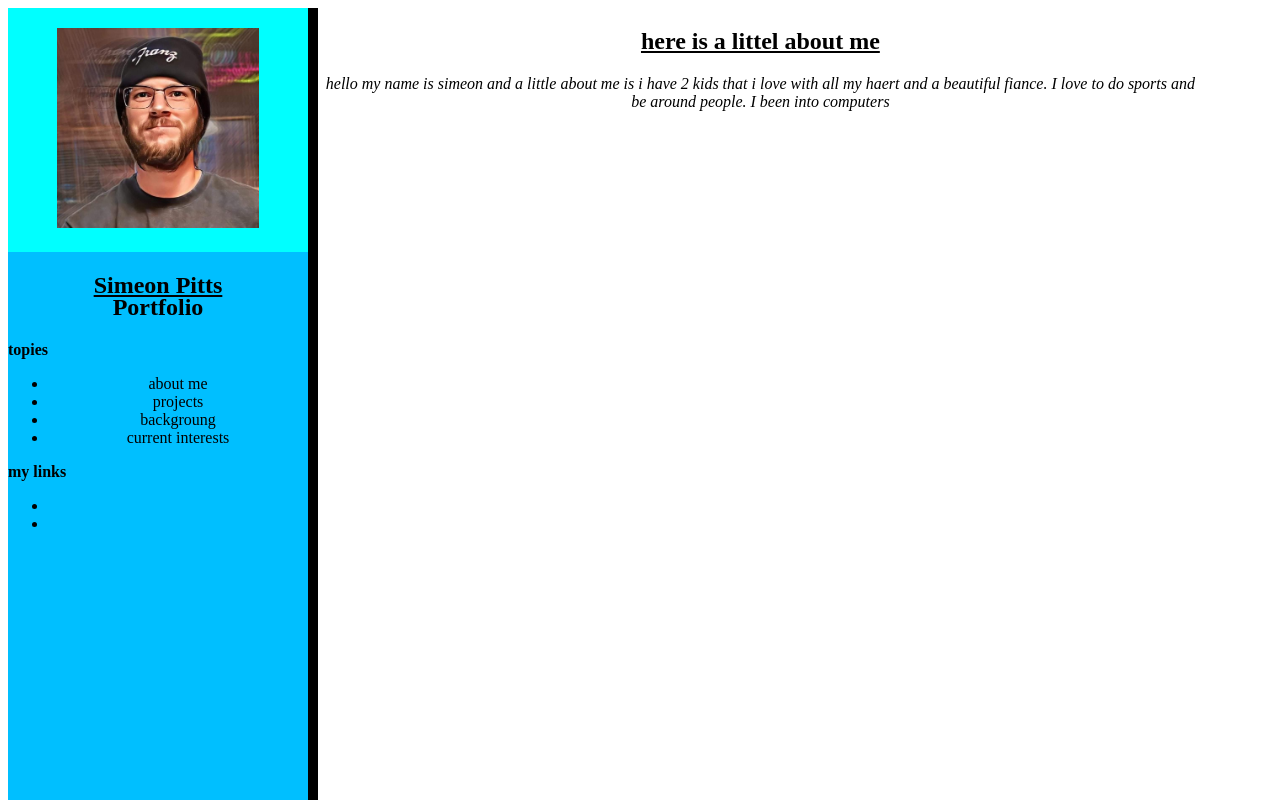
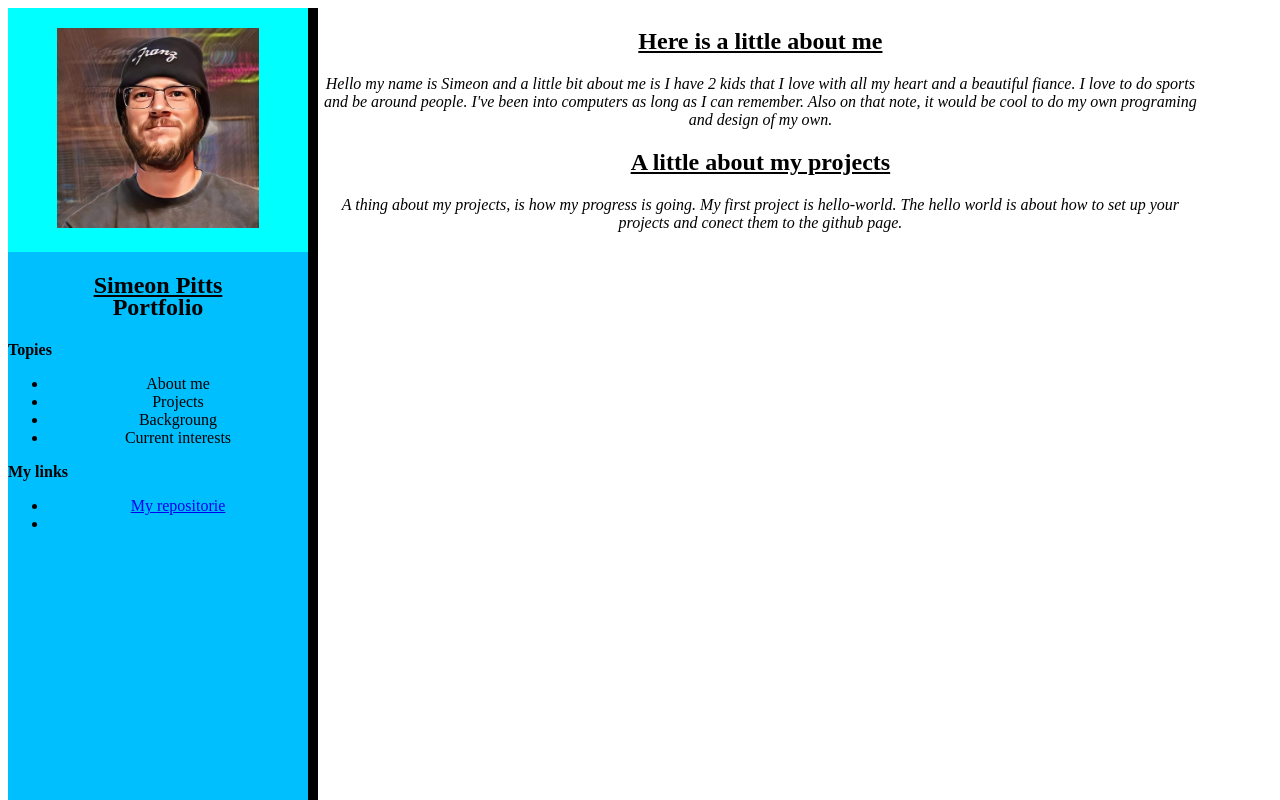
Before and after one commit to Simeonpitts916/index, a plain HTML site: page index.html in a window 1280 px wide. Shown: the top 800 px of the page. Drawn offline with Linux system fonts and the light colour scheme.

Commit message:
it will have a My repositorie link and also a about projects

```diff
--- a/index.html
+++ b/index.html
@@ -6,33 +6,36 @@
     <title>my portfolio</title>
 </head>
 <head>
-<section class="containor">
+    <section class="containor">
     <div class="border">
         <div class="sidebar">
             <div class="photo"><img src="img/507.jpg" height="200PX"></div>
                 <h1 class="name">Simeon Pitts</h1>
                 <h2 class="port">Portfolio</h2>
 
-                <P><strong>topies</strong></P>
+                <P><strong>Topies</strong></P>
                 <ul>
-                    <li>about me</li>
-                    <li>projects</li>
-                    <li>backgroung</li>
-                    <li>current interests</li>
+                    <li>About me</li>
+                    <li>Projects</li>
+                    <li>Backgroung</li>
+                    <li>Current interests</li>
                 </ul>
-                <p><strong>my links</strong></p>
+                <p><strong>My links</strong></p>
                 <ul>
-                    <li></li>
+                    <li><a href="https://github.com/Simeonpitts916?tab=repositories">My repositorie</a></li>
                     <li></li>
                 </ul>
         </div>
     </div>
     <div class="topice-1">
-        <h1 class="abouttitle">here is a littel about me </h1>
+        <h1 class="abouttitle">Here is a little about me </h1>
 
-        <p class="aboutme">hello my name is simeon and a little about me is i have 2 kids that i love with all my haert and a beautiful fiance. I love to do sports and be around people. I been into computers  </p>
+        <p class="aboutme">Hello my name is Simeon and a little bit about me is I have 2 kids that I love with all my heart and a beautiful fiance. I love to do sports and be around people. I've been into computers as long as I can remember. Also on that note, it would be cool to do my own programing and design of my own.</p>
+
+        <h2 class="abouttitle">A little about my projects</h2>
+
+        <p class="aboutme">A thing about my projects, is how my progress is going. My first project is hello-world. The hello world is about how to set up your projects and conect them to the github page.</p>
     </div>
-
-</section>
+    </section>
 </head>
 </html>
```
